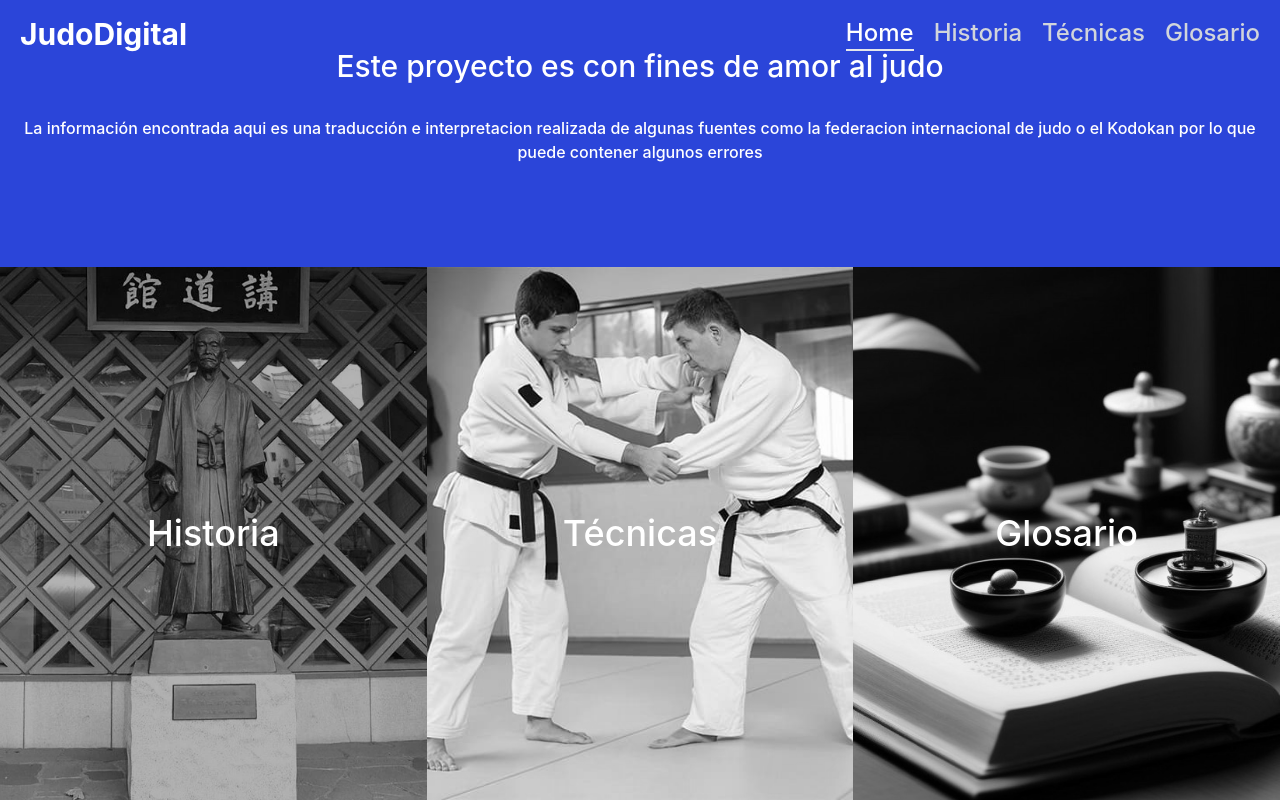
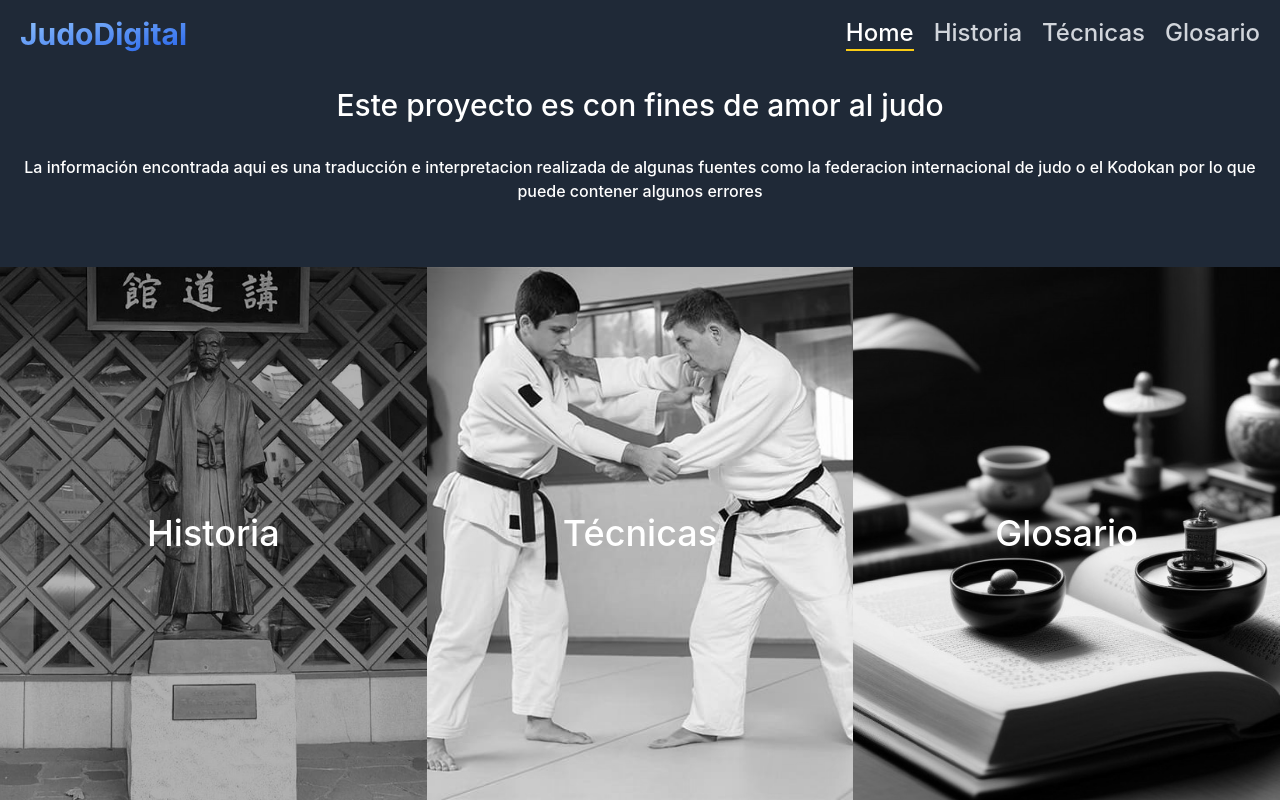
Before and after one commit to JoelTrinidad/judoweb, a React (Vite) app: page / in a window 1280 px wide. Built offline with nearby package versions, Linux system fonts and the light colour scheme.

Commit message:
Style: header colors, home bg

```diff
--- a/src/modules/core/components/header/index.tsx
+++ b/src/modules/core/components/header/index.tsx
@@ -3,7 +3,7 @@ import { useId } from 'react';
 
 import { routes } from '../../constants';
 
-const selectedRouteStyles = 'text-white  border-b-2';
+const selectedRouteStyles = 'text-white  border-b-2 border-yellow-400';
 export default function Header() {
   const { pathname } = useLocation();
   const id = useId();
@@ -11,7 +11,9 @@ export default function Header() {
   return (
     <header className="text-white w-full px-5 py-4 flex justify-between items-center fixed z-10">
       <Link to={routes.home.path}>
-        <h1 className="text-3xl font-bold">JudoDigital</h1>
+        <h1 className="text-transparent text-3xl font-bold bg-gradient-to-br from-blue-300 to-blue-600 bg-clip-text">
+          JudoDigital
+        </h1>
       </Link>
       <nav>
         <ul className="text-2xl text-gray-300 flex gap-5">
--- a/src/modules/core/home/index.tsx
+++ b/src/modules/core/home/index.tsx
@@ -6,9 +6,9 @@ import { routes } from '../constants';
 
 export default function Home() {
   return (
-    <div className="bg-blue-judo text-white">
+    <div className="bg-gray-800 text-white">
       <div className="h-screen">
-        <div className="h-2/6 text-center py-6 font-medium">
+        <div className="h-2/6 text-center py-6 font-medium grid place-content-center">
           <p className="text-3xl pt-6 pb-8">Este proyecto es con fines de amor al judo</p>
           <p>
             La información encontrada aqui es una traducción e interpretacion realizada de algunas
--- a/src/modules/glossary/components/glossary-word.tsx
+++ b/src/modules/glossary/components/glossary-word.tsx
@@ -9,7 +9,7 @@ interface Props {
 export default function GlossaryWord({ word }: Props) {
   return (
     <li className="glossary_word">
-      <details className="bg-gray-800 border  border-gray-600 rounded-lg shadow [&_svg]:open:-rotate-180 [&_ChevronDownIcon]:open:-rotate-180 [&_summary]:open:shadow [&_summary]:open:shadow-gray-950">
+      <details className="bg-gray-800 border  border-gray-600 rounded-lg shadow [&_svg]:open:-rotate-180 [&_ChevronDownIcon]:open:-rotate-180 [&_summary]:open:shadow-md [&_summary]:open:shadow-gray-950">
         <summary className="p-4 flex  justify-between items-center border-gray-600 gap-4 cursor-pointer">
           <p>{word.word}</p>
           <div>
--- a/src/modules/history/index.tsx
+++ b/src/modules/history/index.tsx
@@ -12,7 +12,7 @@ export default function History() {
         backgroundPosition: 'center center',
         backgroundSize: 'cover',
       }}>
-      <div className="bg-black/30 h-full pt-16 grid items-center">
+      <div className="bg-black/40 h-full pt-16 grid items-center">
         <section className="bg-gray-800/75 container h-[95%] mx-auto rounded-lg overflow-hidden pb-8 backdrop-opacity-10">
           <div className="bg-gray-800 rounded-t-lg px-6 py-6">
             <h2 className="text-3xl font-bold">Historia</h2>
```
